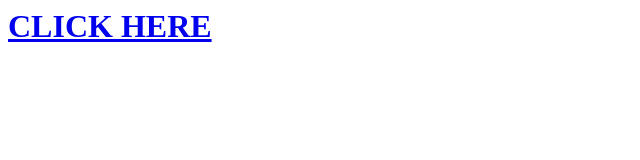
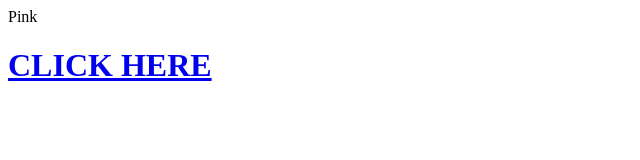
Before and after one commit to p32020092/muf_stuffs, a plain HTML site: page index.html in a window 1280 px wide. Shown: the whole page, without its empty margins (0-640 px from the left). Drawn offline with Linux system fonts and the light colour scheme.

Commit message:
Update index.html

```diff
--- a/index.html
+++ b/index.html
@@ -3,6 +3,7 @@
     <title>For Muffin</title>
   </head>
   <body>
+    <bg>Pink</bg>
     <a
         href="bleh-cat-blehh.gif" title="moti click karo">
         <h1>CLICK HERE </h1>
```
